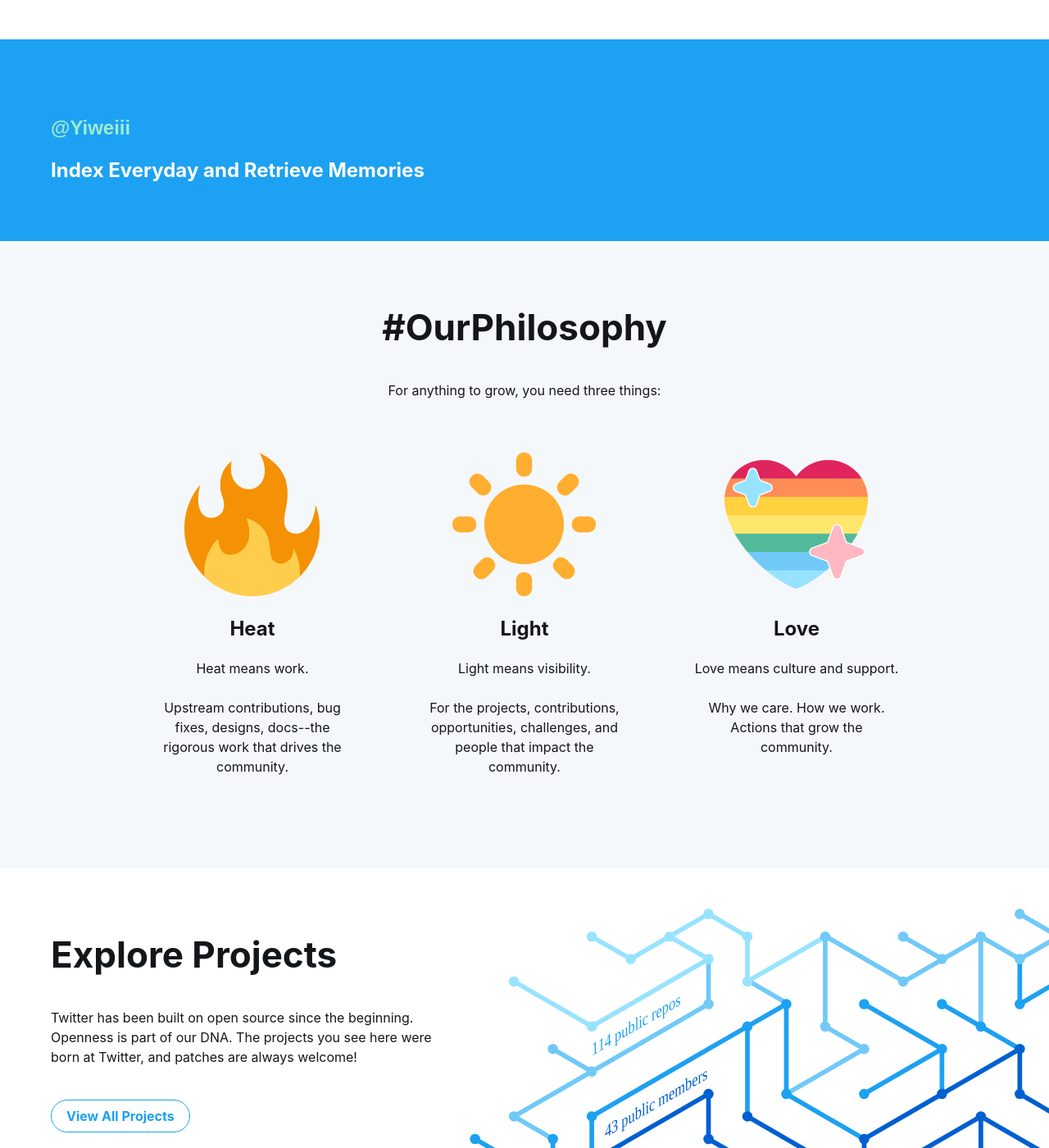
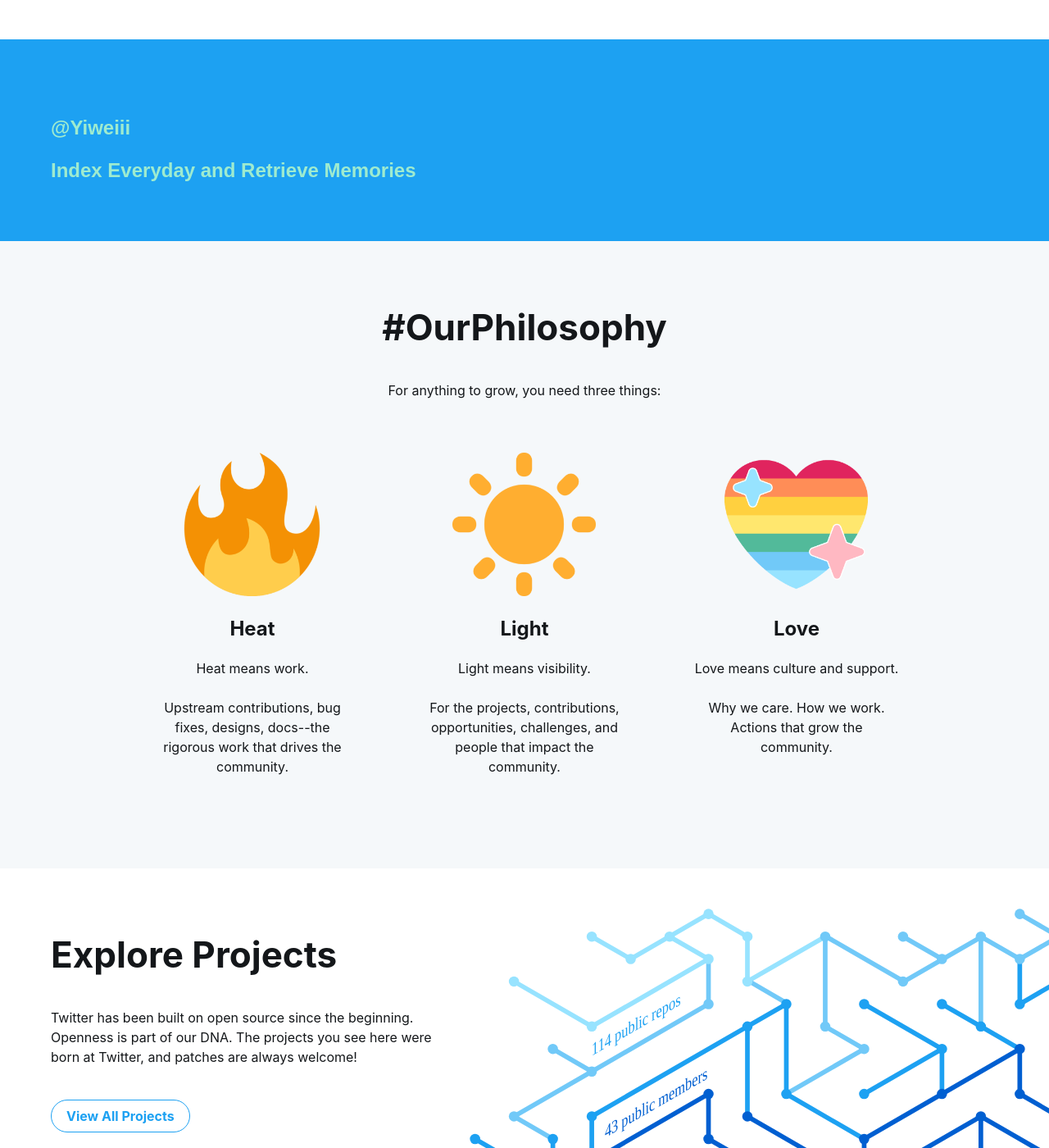
Before and after one commit to Yiweiii/Yiweiii.github.io, a Jekyll site: the page built from index.html, in a window 1280 px wide and 1400 px high. Shown: the whole window at 82% size. Built offline with Jekyll 4.4.1, drawn with Linux system fonts in a browser that asks for light colours; some web fonts are replaced; comment, search, counter and statistics services are not loaded.

Commit message:
beatuif5

```diff
--- a/css/index.css
+++ b/css/index.css
@@ -3,17 +3,17 @@
 .home-header {
 	padding-top: calc(var(--feather-grid-mega) * 3);
 	padding-bottom: calc(var(--feather-grid-mega) * 1.75);
+	color: white;
+}
+
+.medium-title  {
+	color: #9EEBCF;
+	font-weight: bold;
+	font-family: sans-serif;
 }
 
 .subheading {
     margin: var(--feather-grid-medium) 0;
-		color: white;
-}
-
-.subheading a {
-	color: #9EEBCF;
-	font-weight: bold;
-	font-family: sans-serif;
 }
 
 .subheading a {
```
